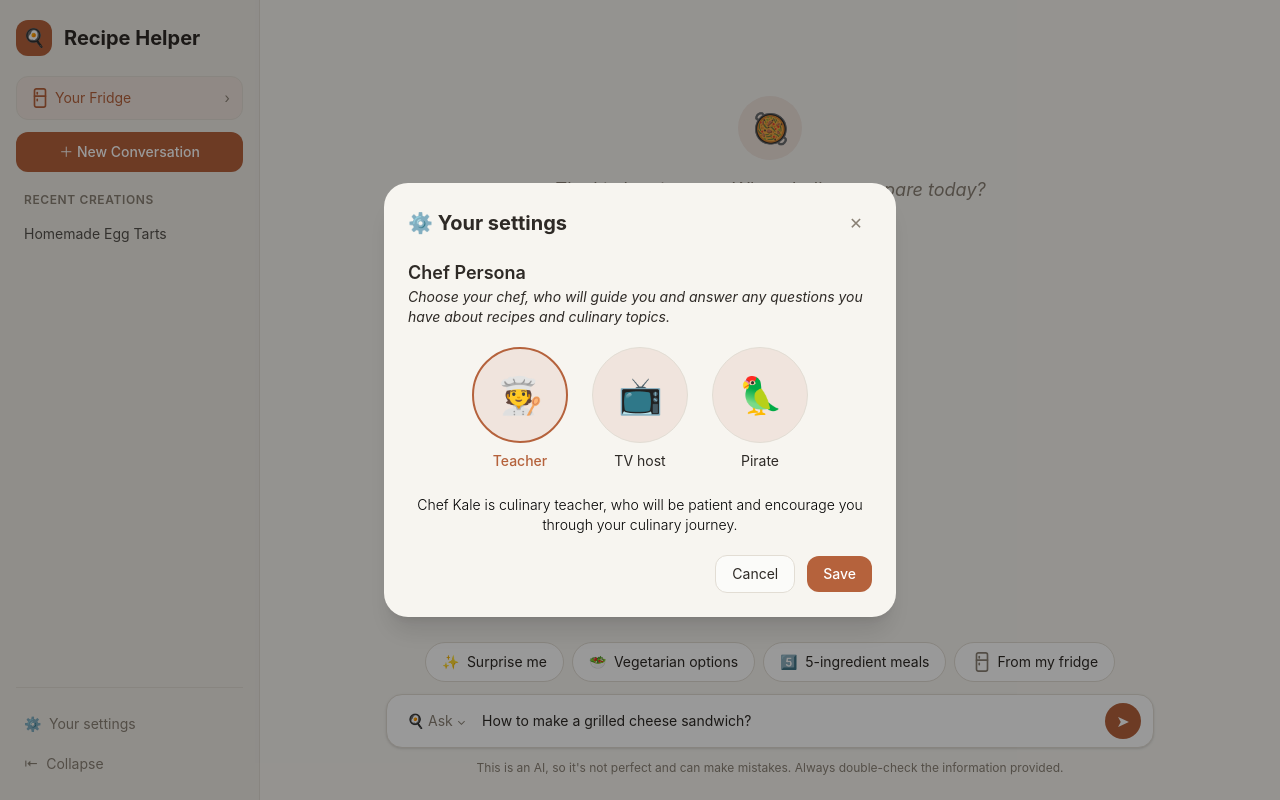
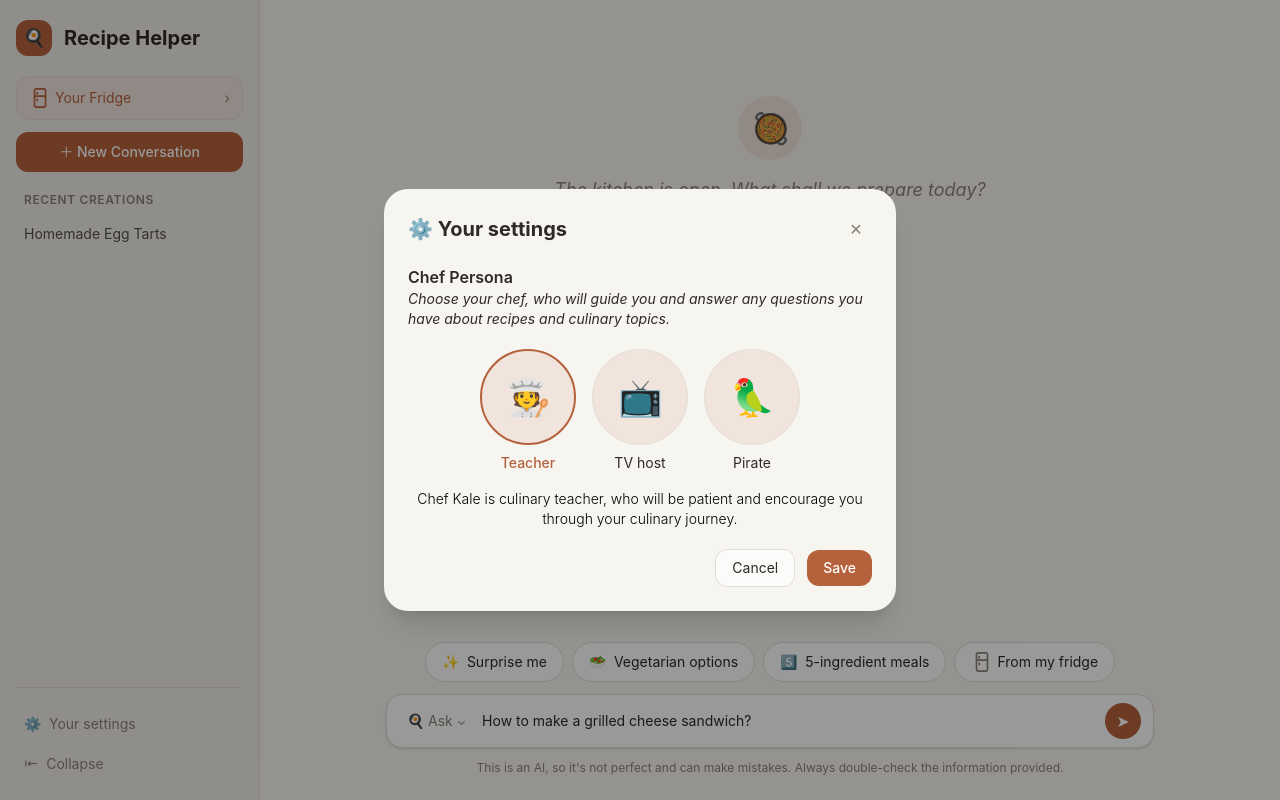
Before and after one commit to pearlor/chatbot-exploratory, a React (Vite) app: page / in a window 1280 px wide. Built offline with nearby package versions, Linux system fonts and the light colour scheme.

Commit message:
fix spacing and size of the settings text

```diff
--- a/src/components/SettingsModal.tsx
+++ b/src/components/SettingsModal.tsx
@@ -30,11 +30,11 @@ export default function SettingsModal({ onClose }: { onClose: () => void }) {
       secondaryAction={{ label: SETTINGS_CANCEL_LABEL, onClick: onClose }}
       onClose={onClose}
     >
-      <p className="text-ink text-lg font-semibold">{CHOOSE_PERSONA_LABEL}</p>
-      <p className="text-ink mb-5 text-sm italic ">
+      <p className="text-ink font-semibold">{CHOOSE_PERSONA_LABEL}</p>
+      <p className="text-ink mb-5 text-sm italic">
         {CHOOSE_PERSONA_LABEL_DESCRIPTION}
       </p>
-      <div className="flex flex-wrap justify-center gap-4 sm:gap-6">
+      <div className="flex flex-wrap justify-center gap-4">
         {personas.map((persona) => {
           const isSelected = selectedPersona === persona.id;
           return (
@@ -62,7 +62,7 @@ export default function SettingsModal({ onClose }: { onClose: () => void }) {
             </button>
           );
         })}
-        <p className="font-light text-sm  text-center ">
+        <p className="font-light text-sm  text-center">
           {personas.find((p) => selectedPersona == p.id)?.description}
         </p>
       </div>
```
